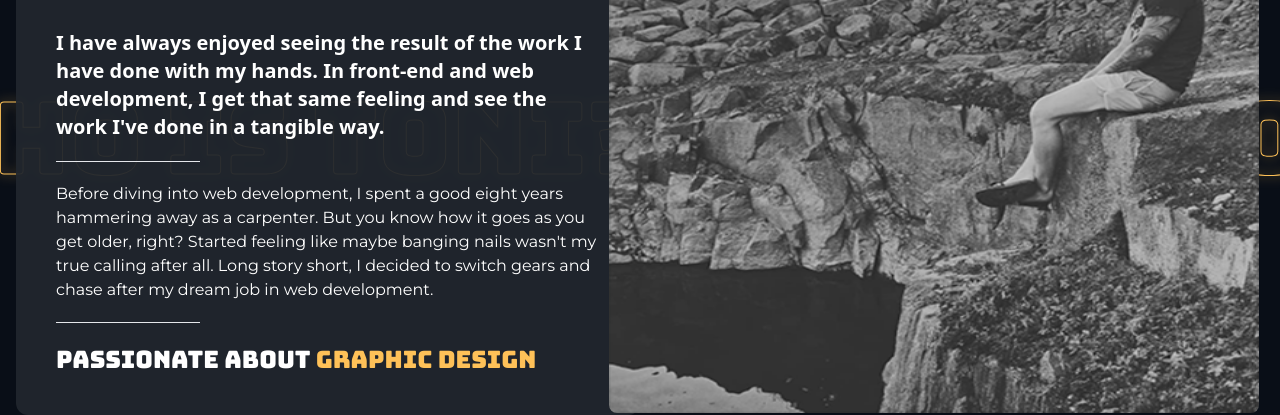
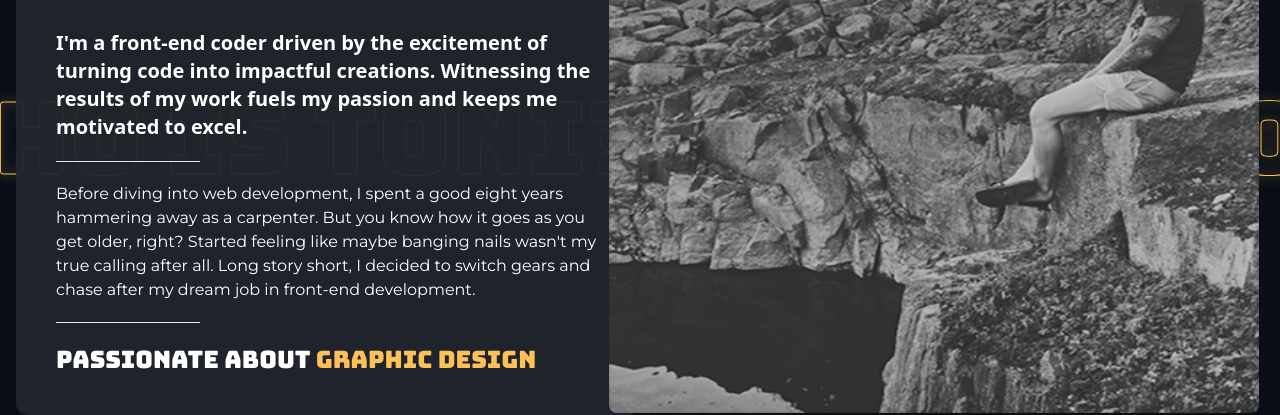
Before and after one commit to Tonni94/PortfolioNew, a plain HTML site: page about.html in a window 1280 px wide. Shown: the part 398-813 px from the top of the page. Drawn offline with nearby package versions, Linux system fonts and the light colour scheme.

Commit message:
Update about.html

```diff
--- a/about.html
+++ b/about.html
@@ -168,9 +168,9 @@ h1 {
         <div class="relative">
             <div class="bg-[#21262E] bg-opacity-95 rounded-xl pt-4 pb-12 md:py-5 lg:pr-10 lg:py-6 px-4 xl:p-10">
                 <h1 class="text-3xl text-white mb-5 xl:mb-8 xl:text-5xl">Hi, my name is Toni.</h1>
-                <h3 class="text-lg font-semibold text-white xl:text-xl">I have always enjoyed seeing the result of the work I have done with my hands. In front-end and web development, I get that same feeling and see the work I've done in a tangible way.</h3>
+                <h3 class="text-lg font-semibold text-white xl:text-xl">I'm a front-end coder driven by the excitement of turning code into impactful creations. Witnessing the results of my work fuels my passion and keeps me motivated to excel. </h3>
                 <hr class="px my-2 lg:my-5 w-24 sm:w-36">
-                <p class="text-md text-white">Before diving into web development, I spent a good eight years hammering away as a carpenter. But you know how it goes as you get older, right? Started feeling like maybe banging nails wasn't my true calling after all. Long story short, I decided to switch gears and chase after my dream job in web development.</p>
+                <p class="text-md text-white">Before diving into web development, I spent a good eight years hammering away as a carpenter. But you know how it goes as you get older, right? Started feeling like maybe banging nails wasn't my true calling after all. Long story short, I decided to switch gears and chase after my dream job in front-end development.</p>
                 <hr class="px my-2 lg:my-5 w-24 sm:w-36">
                 <h2 class="text-white text-lg uppercase xl:text-2xl">Passionate about
                     <div id="passionate-about" class="inline-block"></div>
```
